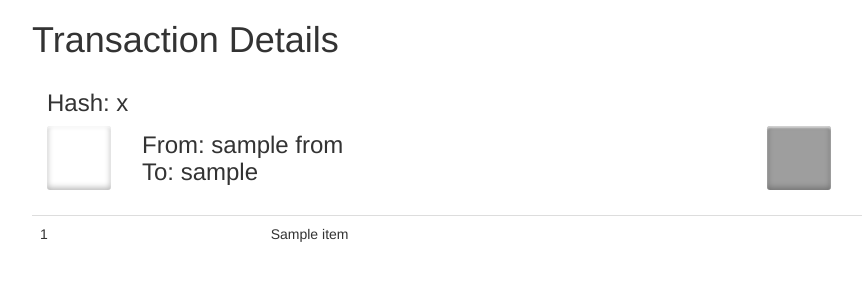
After one commit to tokenbrowser/token-faucet-app, a Flask app: template templates/tx.html in a window 1280 px wide. The commit adds this page. Shown: the top 300 px of the page, without its empty margins (38-900 px from the left). Run offline with Flask 2, Linux system fonts and the light colour scheme; the template is opened without the code that fills it: most values are stand-ins (such as "Sample title", 1, 10 or a date in 2020); some libraries are stand-ins or nearby versions; grey boxes are pictures that could not be loaded.

Commit message:
add simple tx view

```diff
--- a/app.py
+++ b/app.py
@@ -1,10 +1,13 @@
 import os
 import binascii
 import logging
+import random
+import requests
 
 from flask import Flask
 from flask import request
 from flask import render_template
+from flask import redirect
 
 from tokenbrowser.utils import validate_address, validate_int_string, validate_hex_string, validate_decimal_string, parse_int
 from tokenbrowser.tx import sign_transaction
@@ -22,7 +25,8 @@ app = Flask(__name__)
 ETHEREUM_SERVICE_URL = os.environ['ETHEREUM_SERVICE_URL']
 FAUCET_ADDRESS = os.environ['FAUCET_ADDRESS']
 FAUCET_PRIVATE_KEY = os.environ['FAUCET_PRIVATE_KEY']
-UPORT_ID_FACTORY_ADDRESS = os.environ['UPORT_ID_FACTORY_ADDRESS']
+UPORT_ID_FACTORY_ADDRESS = os.environ.get('UPORT_ID_FACTORY_ADDRESS', None)
+JSONRPC_SERVER = os.environ.get('JSONRPC_SERVER', None)
 
 def process_tx_args():
     tx_args = {}
@@ -53,11 +57,14 @@ def main():
     client = EthereumServiceClient(ETHEREUM_SERVICE_URL)
     confirmed, unconfirmed = client.get_balance(FAUCET_ADDRESS)
 
-    args = {'faucet_address': FAUCET_ADDRESS, 'available_ethereum': Decimal(unconfirmed) / 10 ** 18}
+    support_uport = UPORT_ID_FACTORY_ADDRESS is not None
+    args = {'faucet_address': FAUCET_ADDRESS,
+            'available_ethereum': Decimal(unconfirmed) / 10 ** 18,
+            'support_uport': support_uport}
 
     if request.method == 'POST':
         print(request.form)
-        if 'uport' in request.form:
+        if 'uport' in request.form and support_uport:
             if not all(x in request.form for x in ['address']):
                 args['error'] = "Missing required arguments"
             else:
@@ -106,6 +113,7 @@ def main():
                 try:
                     tx_args = process_tx_args()
                     tx = client.generate_tx_skel(FAUCET_ADDRESS, address, wei, **tx_args)
+                    print(tx.nonce)
                     tx_hash = client.send_tx(sign_transaction(tx, FAUCET_PRIVATE_KEY))
                     args['tx_hash'] = tx_hash
                     args['success'] = True
@@ -142,3 +150,25 @@ def main():
                         args['error'] = "Invalid 'ether' value"
 
     return render_template('index.html', **args)
+
+@app.route('/tx/<hash>', methods=['GET'])
+def get_tx(hash):
+
+    if JSONRPC_SERVER is None:
+        return redirect("https://testnet.etherscan.io/tx/{}".format(hash))
+
+    data = {
+        "jsonrpc": "2.0",
+        "id": random.randint(0, 1000000),
+        "method": "eth_getTransactionByHash",
+        "params": [hash]
+    }
+    resp = requests.post(JSONRPC_SERVER, json=data)
+    if resp.status_code != 200:
+        return render_template('tx.html', error="Unexpected Error")
+    resp = resp.json()
+
+    if 'error' in resp:
+        return render_template('tx.html', error="Unexpected Error")
+
+    return render_template('tx.html', tx=resp['result'])
--- a/requirements.txt
+++ b/requirements.txt
@@ -1,4 +1,5 @@
 flask
 gunicorn
+requests
 -e git+ssh://git@github.com/tristan/ethutils.git#egg=ethutils
 -e git+ssh://git@github.com/tokenbrowser/tokenbrowser-python.git#egg=tokenbrowser
--- /dev/null
+++ b/templates/tx.html
@@ -0,0 +1,60 @@
+<!doctype html>
+<html lang="en">
+  <head>
+    <title>Token Testnet Eth Faucet</title>
+    <link rel="stylesheet" href="https://maxcdn.bootstrapcdn.com/bootstrap/3.3.7/css/bootstrap.min.css" integrity="sha384-BVYiiSIFeK1dGmJRAkycuHAHRg32OmUcww7on3RYdg4Va+PmSTsz/K68vbdEjh4u" crossorigin="anonymous">
+    <style>
+     .icon {
+       width: 64px;
+       height: 64px;
+       background-size: cover;
+       background-repeat: no-repeat;
+       border-radius: 5%;
+       box-shadow: inset rgba(255, 255, 255, 0.6) 0 2px 2px, inset rgba(0, 0, 0, 0.3) 0 -2px 6px;
+     }
+     {% if not error and not unsupported %}
+     .from {
+       background-image: url(https://token-id-service.herokuapp.com/identicon/{{ tx.from.lower() }}.png);
+     }
+     .to {
+       background-image: url(https://token-id-service.herokuapp.com/identicon/{{ tx.to.lower() }}.png);
+     }
+     {% endif %}
+     }
+    </style>
+  </head>
+  <body>
+    <div class="container">
+      {% if unsupported %}
+      <h1>Unsupported Feature</h1>
+      {% else %}
+      <h1>Transaction Details</h1>
+      <div class="container-fluid">
+	<h3>Hash: {{ tx.hash.lower() }}</h3>
+        <div class="row" style="margin-bottom: 20px">
+          <div class="col-md-1"><div class="icon from"></div></div>
+          <div class="col-md-7">
+            <h3 style="margin-top: -20px">
+	      <br/>
+	      From: {{ tx.from.lower() }}
+	      <br/>
+	      To: {{ tx.to.lower() }}
+	    </h3>
+          </div>
+	  <div style="margin-left: -40px" class="col-md-1"><div class="icon to"></div></div>
+        </div>
+      </div>
+      <table class="table table-hover">
+	<tbody>
+	  {% for item in tx|dictsort %}
+	  <tr>
+	    <td>{{ item[0] }}</td>
+	    <td>{{ item[1] }}</td>
+	  </tr>
+	  {% endfor %}
+	</tbody>
+      </table>
+      {% endif %}
+    </div>
+  </body>
+</html>
```
Also changed, not shown: templates/index.html (+5 -3 lines).
